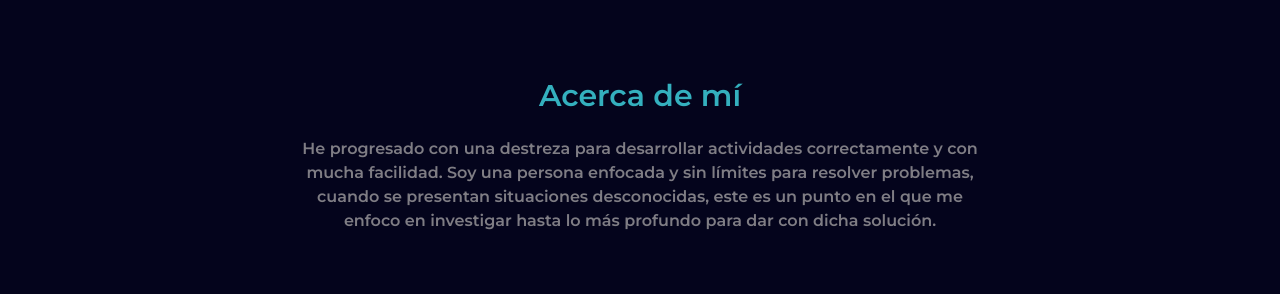
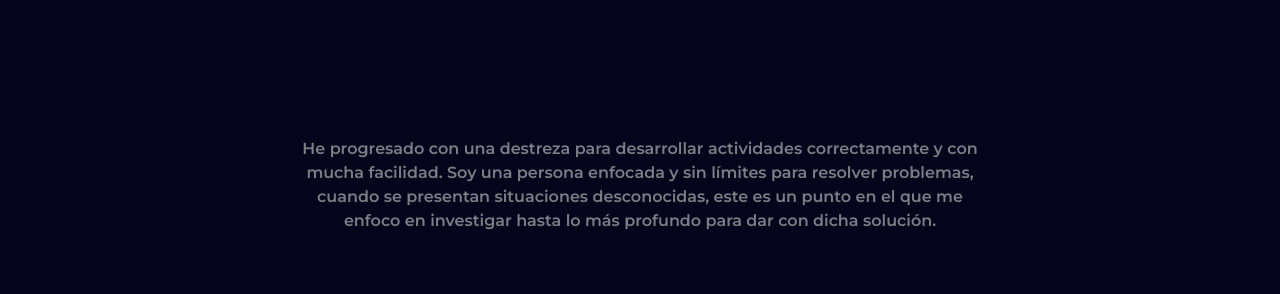
Before and after one commit to minaya784/Portafolio-G23, a plain HTML site: page index.html in a window 1280 px wide. Shown: the part 803-1097 px from the top of the page. Drawn offline with Linux system fonts and the light colour scheme; files that its build step writes are made by us from their sources.

Commit message:
Areglo comemt

```diff
--- a/assets/css/style.css
+++ b/assets/css/style.css
@@ -10,7 +10,7 @@ body{
     background-color:var(--dark) ;
 }
 :root{
-    --green: #34B0BE;
+    --green: #04041c;
     --marfil:#D1CECA;
     --dark__gray: #242635;
     --dark: #04041c;
```
